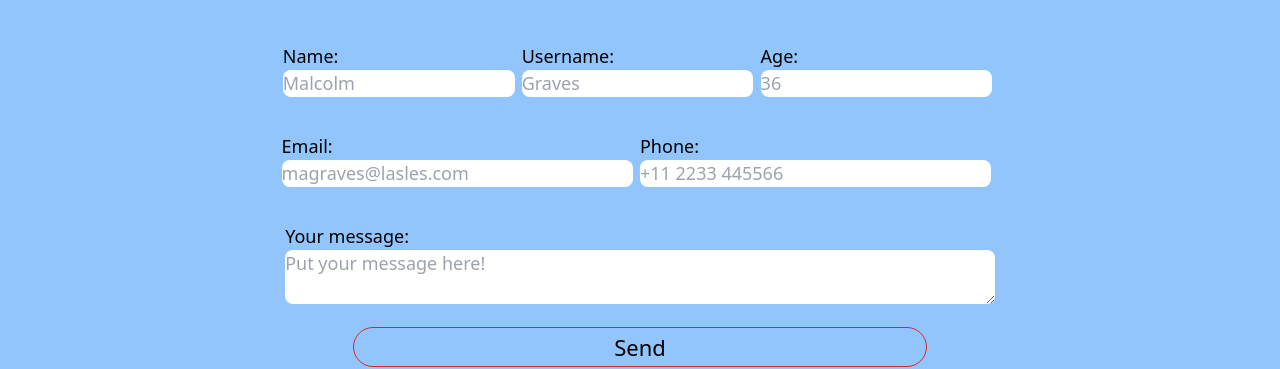
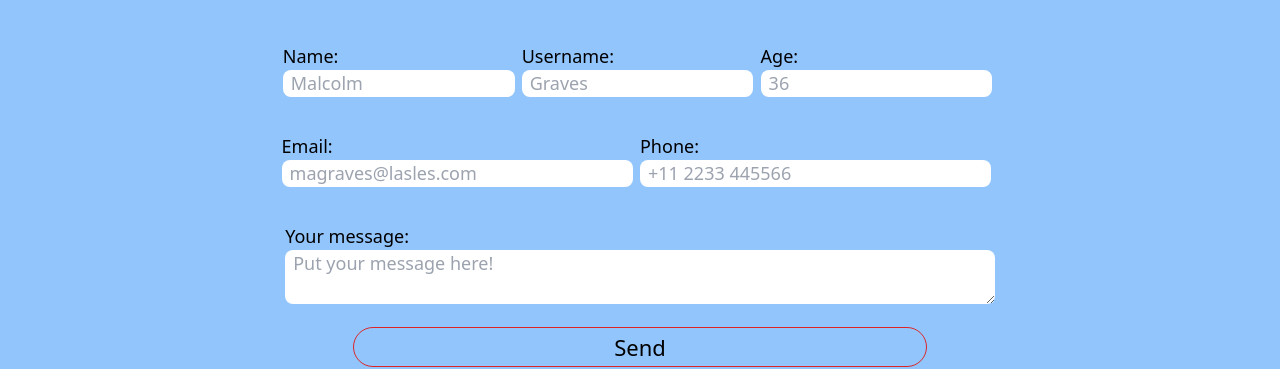
Before and after one commit to Catul0/Landing-page-TP, a React (Vite) app: page / in a window 1280 px wide. Shown: the part 3754-4123 px from the top of the page. Built offline with nearby package versions, Linux system fonts and the light colour scheme; no server answers.

Commit message:
agregado de padding a los inputs

```diff
--- a/src/components/Formulario.tsx
+++ b/src/components/Formulario.tsx
@@ -24,17 +24,17 @@ export default function Formulario() {
                 <div className="lg:flex lg:w-[80%] m-auto">
                     <div className="lg:w-[33%] m-auto mt-8">
                         <p >Name:</p>
-                        <input placeholder="Malcolm" className="w-[98%] rounded-lg" {...register("name")} />
+                        <input placeholder="Malcolm" className="px-2 w-[98%] rounded-lg" {...register("name")} />
                         <p className="bg-red-500 text-center rounded-lg w-[98%] mt-1">{errors.name?.message}</p>
                     </div>
                     <div className="lg:w-[33%] m-auto mt-8">
                         <p >Username:</p>
-                        <input placeholder="Graves" className="w-[98%] rounded-lg"{...register("username")} />
+                        <input placeholder="Graves" className="px-2 w-[98%] rounded-lg"{...register("username")} />
                         <p className="bg-red-500 text-center rounded-lg w-[98%] mt-1">{errors.username?.message}</p>
                     </div>
                     <div className="lg:w-[33%] m-auto mt-8">
                         <p >Age:</p>
-                        <input placeholder="36" type="number" className="w-[98%] rounded-lg"{...register("age")} />
+                        <input placeholder="36" type="number" className="px-2 w-[98%] rounded-lg"{...register("age")} />
                         <p className="bg-red-500 text-center rounded-lg w-[98%] mt-1">{errors.age?.message}</p>
                     </div>
 
@@ -42,19 +42,19 @@ export default function Formulario() {
                 <div className="lg:flex lg:w-[80%] m-auto">
                     <div className="lg:w-[50%] m-auto mt-8">
                         <p>Email:</p>
-                        <input type="email" className="w-[98%] rounded-lg"{...register("email")} placeholder="magraves@lasles.com" />
+                        <input type="email" className="px-2 w-[98%] rounded-lg"{...register("email")} placeholder="magraves@lasles.com" />
                         <p className="bg-red-500 text-center rounded-lg w-[98%] mt-1">{errors.email?.message}</p>
                     </div>
                     <div className="lg:w-[50%] m-auto mt-8">
                         <p>Phone:</p>
-                        <input type="number" className="w-[98%] rounded-lg"{...register("phone")} placeholder="+11 2233 445566" />
+                        <input type="number" className="px-2 w-[98%] rounded-lg"{...register("phone")} placeholder="+11 2233 445566" />
                         <p className="bg-red-500 text-center rounded-lg w-[98%] mt-1">{errors.phone?.message}</p>
                     </div>
                 </div>
                 <div className=" lg:w-[80%] m-auto">
                     <div className=" w-[99%] m-auto  mt-8">
                         <p>Your message:</p>
-                        <textarea placeholder="Put your message here!" className=" w-[100%] rounded-lg" {...register("mensaje")} />
+                        <textarea placeholder="Put your message here!" className="px-2 w-[100%] rounded-lg" {...register("mensaje")} />
                         <p className="bg-red-500 text-center rounded">{errors.mensaje?.message}</p>
                     </div>
                     <input className="block border  cursor-pointer border-red-600 rounded-full  botonSuave text-red text-[22px] w-[80%] h-[40px] m-auto mt-4" type="submit" value="Send" />
```
